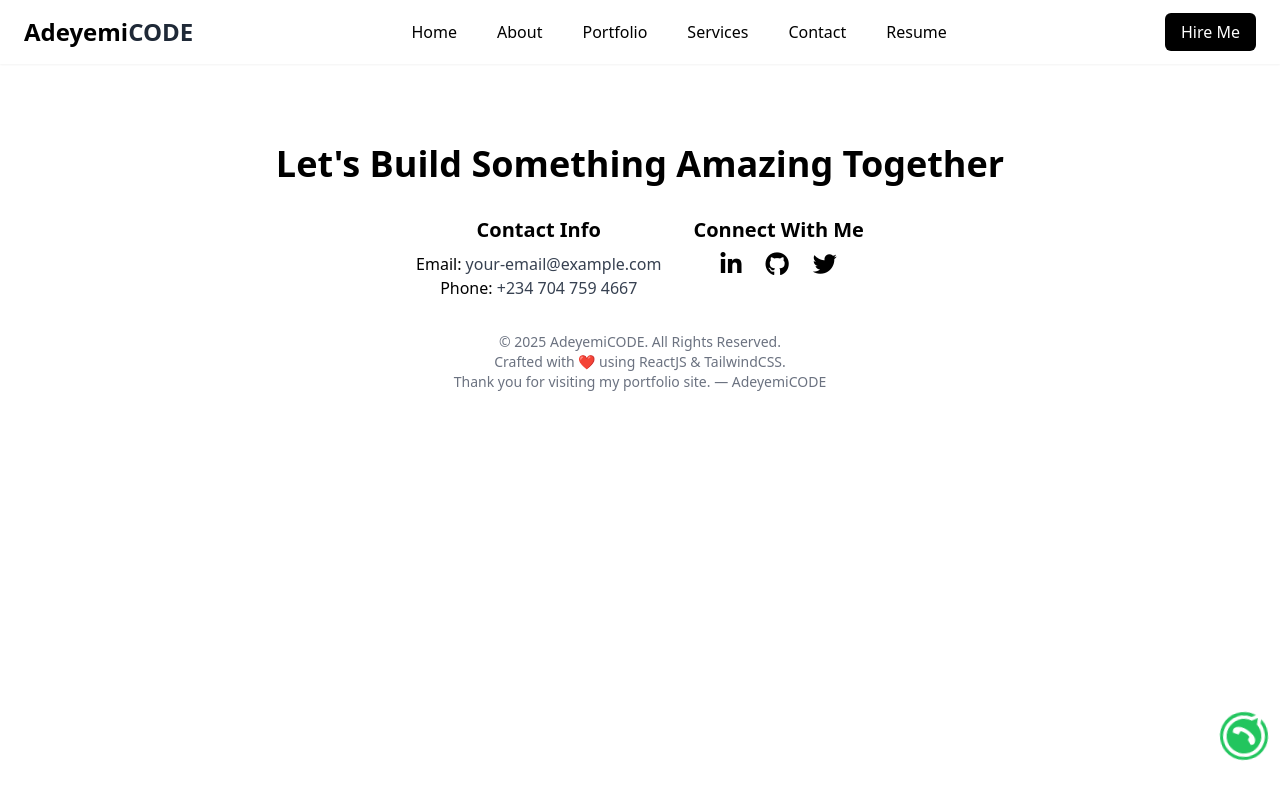
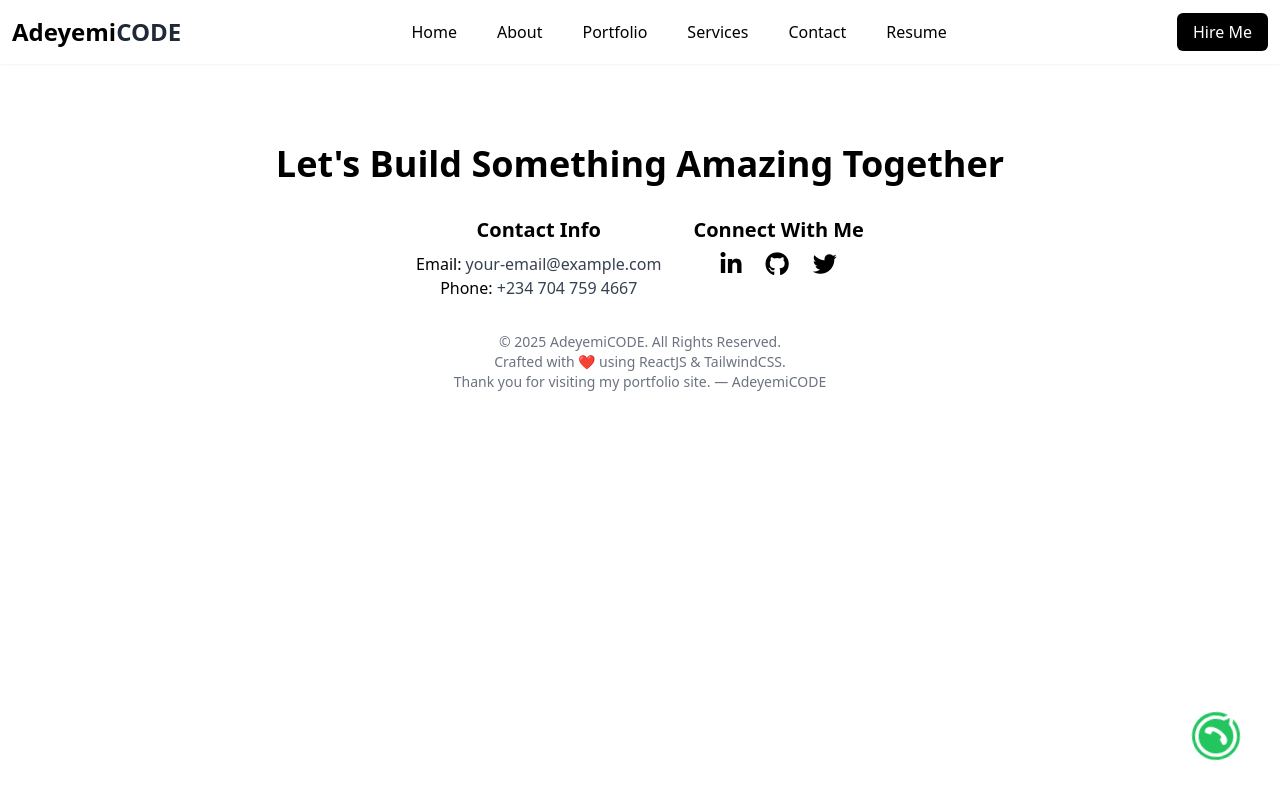
Before and after one commit to Abdulquadri-Mahmud/My_Portfolio, a React (Vite) app: page /img/Myresume.pdf in a window 1280 px wide. Built offline with nearby package versions, Linux system fonts and the light colour scheme.

Commit message:
changes made

```diff
--- a/src/components/Whatsapp.jsx
+++ b/src/components/Whatsapp.jsx
@@ -4,7 +4,7 @@ import { Link } from 'react-router-dom'
 
 export default function Whatsapp() {
   return (
-    <div className='w-18 z-20 h-18 fixed bottom-10 right-3 flex justify-center items-center animate-spin rounded-full bg-green-500'>
+    <div className='w-18 z-20 h-18 fixed bottom-10 right-10 flex justify-center items-center animate-spin rounded-full bg-green-500'>
         <Link to={'https://wa.me/+2347047594667'}>
             <FaWhatsapp className='text-white text-5xl'/>
         </Link>
--- a/src/layout/Header.jsx
+++ b/src/layout/Header.jsx
@@ -19,7 +19,7 @@ export default function Header() {
 
   return (
     <header className="shadow-sm sticky top-0 z-50 bg-white text-gray-900 overflow-hidden">
-      <nav aria-label="Global" className="flex items-center justify-between px-6 py-4 max-w-screen-xl mx-auto">
+      <nav aria-label="Global" className="flex items-center justify-between px-3 py-4 max-w-screen-xl mx-auto">
         {/* Logo */}
         <div className="flex items-center space-x-2">
           <Link to="/" className="text-2xl font-bold text-black hover:text-black transition">
@@ -57,12 +57,12 @@ export default function Header() {
             </Link>
           </div>
         </div>
-      </nav>
-
       {/* Mobile Sidebar */}
       <div className="md:hidden block">
         <Sidebar />
       </div>
+      </nav>
+
     </header>
 
   );
--- a/src/layout/sidebar.jsx
+++ b/src/layout/sidebar.jsx
@@ -20,7 +20,7 @@ const Sidebar = () => {
       {/* Toggle Button */}
       <button
         onClick={() => setSidebarOpen(!sidebarOpen)}
-        className="p-2 text-black bg-white fixed top-4 right-4 z-50 rounded-md shadow-md hover:bg-gray-200 transition"
+        className="p-2 text-black bg-white z-50 rounded-md shadow-md hover:bg-gray-200 transition"
       >
         {sidebarOpen ? <FaRegWindowClose className="text-2xl" /> : <RiMenu4Line className="text-2xl" />}
       </button>
```
